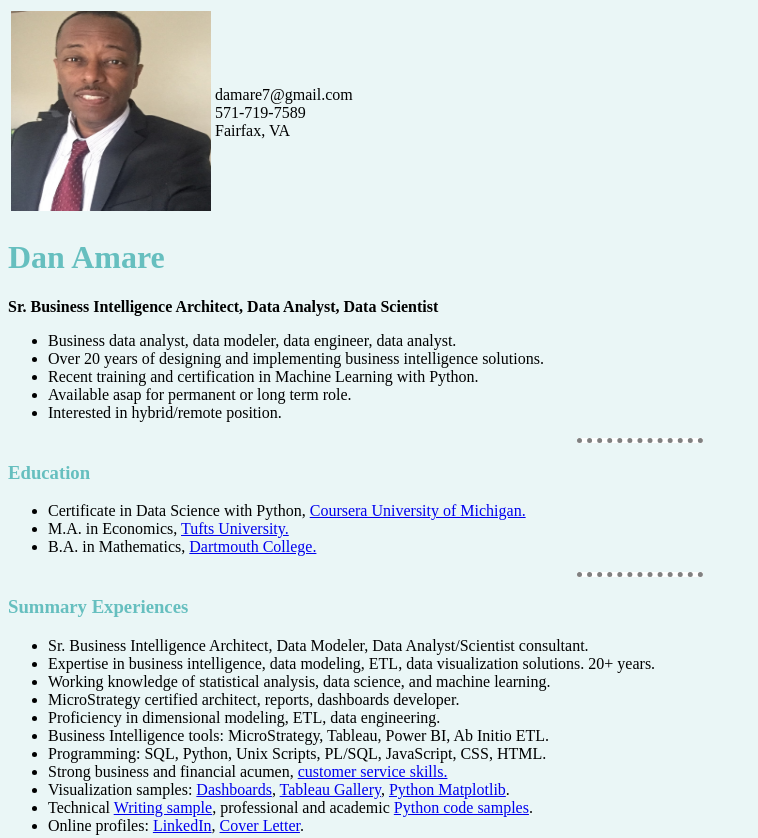
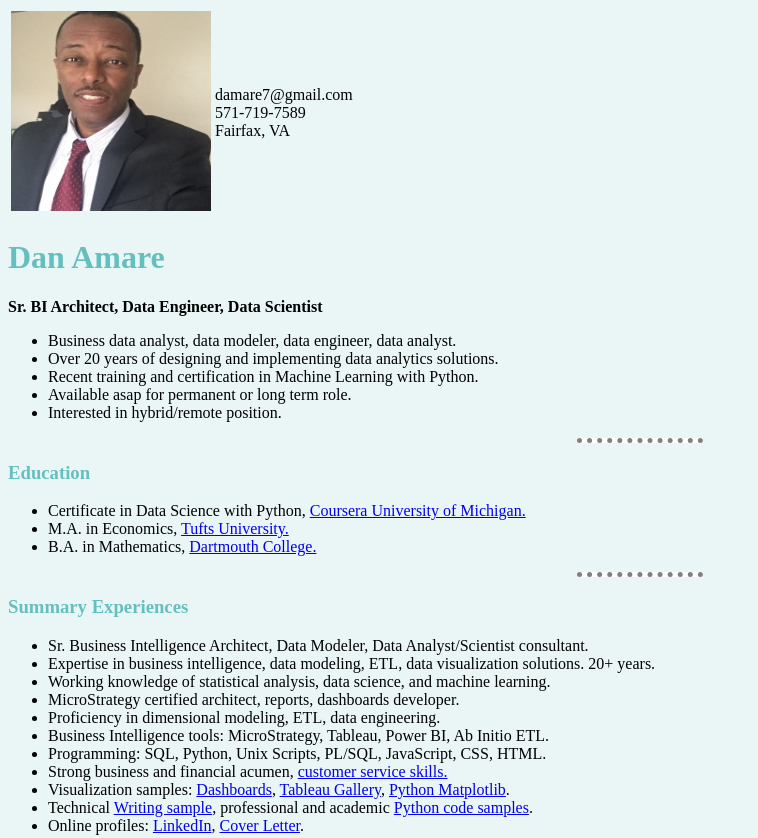
Before and after one commit to MstrDan/cv, a plain HTML site: page index.html in a window 1280 px wide. Shown: the top 838 px of the page, without its empty margins (0-758 px from the left). Drawn offline with Linux system fonts and the light colour scheme.

Commit message:
Update index.html

```diff
--- a/index.html
+++ b/index.html
@@ -16,10 +16,10 @@
     </table>
           <h1 class="index"> Dan Amare</h1>
 
-          <strong>Sr. Business Intelligence Architect, Data Analyst, Data Scientist</strong>
+          <strong>Sr. BI Architect, Data Engineer, Data Scientist</strong>
             <ul>
               <li>Business data analyst, data modeler, data engineer, data analyst.</li>
-              <li>Over 20 years of designing and implementing business intelligence solutions.</li>
+              <li>Over 20 years of designing and implementing data analytics solutions.</li>
               <li>Recent training and certification in Machine Learning with Python.</li>
               <li>Available asap for permanent or long term role.</li>
               <li>Interested in hybrid/remote position.</li>
```
